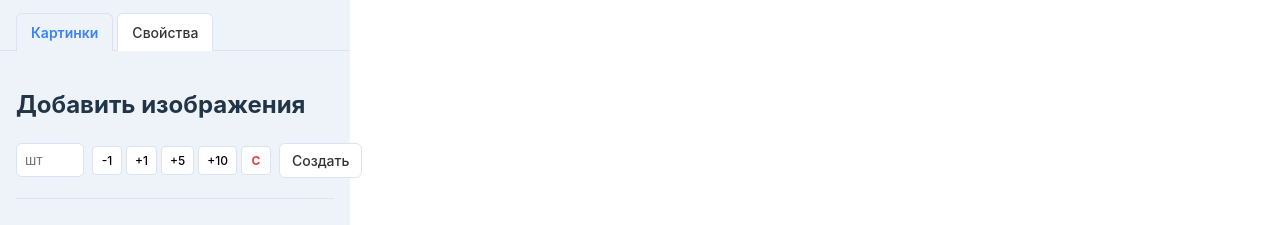
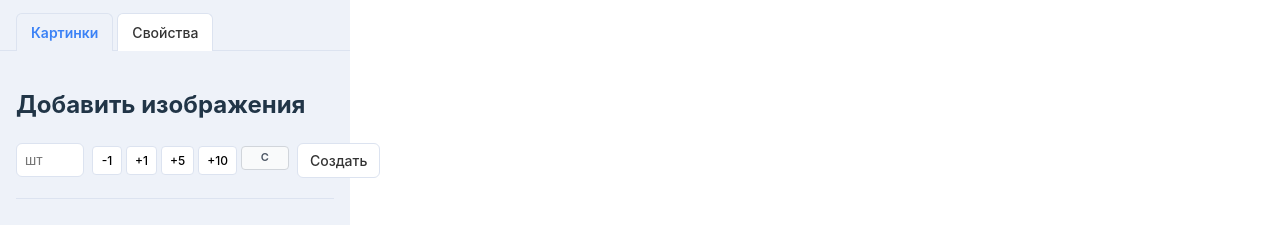
Before and after one commit to ldr989/plitka-assistant-v2, a React (Vite) app: page / in a window 1280 px wide. Shown: the top 225 px of the page. Built offline with nearby package versions, Linux system fonts and the light colour scheme.

Commit message:
add Clear button to properties for resetting values in Template Editor

```diff
--- a/src/App.css
+++ b/src/App.css
@@ -3,9 +3,10 @@ body,
 html {
     margin: 0;
     padding: 0;
-    font-family: -apple-system, BlinkMacSystemFont, "Segoe UI", "Roboto",
-        "Oxygen", "Ubuntu", "Cantarell", "Fira Sans", "Droid Sans",
-        "Helvetica Neue", sans-serif;
+    font-family:
+        -apple-system, BlinkMacSystemFont, "Segoe UI", "Roboto", "Oxygen",
+        "Ubuntu", "Cantarell", "Fira Sans", "Droid Sans", "Helvetica Neue",
+        sans-serif;
 }
 
 /* Главный контейнер приложения */
@@ -150,6 +151,7 @@ html {
     display: flex;
     align-items: center;
     gap: 12px;
+    z-index: 20; /* Повысили z-index, чтобы не перекрывался контентом */
 }
 
 .status-bar p {
@@ -243,16 +245,17 @@ hr {
     margin: 0;
 }
 
+/* --- Обновленные стили списка для Drag & Drop --- */
 .template-list li {
     display: flex;
-    justify-content: space-between;
-    align-items: center;
+    align-items: center; /* Выравнивание по центру по вертикали */
     padding: 10px;
     background-color: #fff;
     border: 1px solid #dce3f0;
     border-radius: 6px;
     margin-bottom: 8px;
     min-height: 38px;
+    touch-action: none; /* Важно для dnd-kit на мобильных/планшетах */
 }
 
 .template-info {
@@ -276,7 +279,19 @@ hr {
 .template-actions {
     display: flex;
     align-items: center;
-    gap: 4px;
+    justify-content: flex-end; /* Кнопки прижаты вправо */
+    gap: 6px;
+    margin-top: 4px;
+    padding-top: 8px;
+    /* Если это внутри карточки свойства, добавляем разделитель сверху (опционально) */
+    /* border-top: 1px solid #f3f4f6; */
+}
+
+/* Фикс для списка шаблонов (там нет border-top) */
+.template-list-container .template-actions {
+    margin-top: 0;
+    padding-top: 0;
+    border-top: none;
 }
 
 .button.small {
@@ -295,16 +310,7 @@ hr {
     border-radius: 50%;
 }
 
-.button.icon-button svg {
-    width: 16px;
-    height: 16px;
-    stroke: #333;
-}
-
-.button.icon-button:hover {
-    background-color: #e4e6eb;
-}
-
+/* Особый стиль для кнопки удаления (корзина) */
 .button.icon-button.danger {
     background-color: transparent;
     border-color: transparent;
@@ -316,6 +322,16 @@ hr {
 
 .button.icon-button.danger svg {
     stroke: #e53e3e;
+}
+
+.button.icon-button svg {
+    width: 16px;
+    height: 16px;
+    stroke: #333;
+}
+
+.button.icon-button:hover {
+    background-color: #e4e6eb;
 }
 
 /* --- Стили для Редактора Шаблонов --- */
@@ -471,17 +487,55 @@ hr {
     width: 100px;
 }
 
-/* --- Стили для кнопки "Calc" --- */
+/* --- НОВЫЕ СТИЛИ ДЛЯ КНОПОК CALC И CLEAR --- */
+.calc-button,
+.clear-button {
+    font-size: 11px !important;
+    padding: 4px 8px !important;
+    text-transform: uppercase;
+    font-weight: 600;
+    letter-spacing: 0.5px;
+    min-width: 48px;
+    display: inline-flex;
+    align-items: center;
+    justify-content: center;
+    height: 24px;
+    line-height: 1;
+    border-radius: 4px;
+    border: 1px solid transparent; /* Базовая граница */
+    cursor: pointer;
+}
+
+/* Стиль кнопки Calc */
+.calc-button {
+    background-color: #e6f7ff;
+    border-color: #91d5ff;
+    color: #096dd9;
+}
+
+.calc-button:hover {
+    background-color: #bae7ff;
+    border-color: #69c0ff;
+}
+
+/* Стиль кнопки Clear (нейтральный, но текст чуть темнее) */
+.clear-button {
+    background-color: #f9fafb;
+    border-color: #d1d5db;
+    color: #4b5563;
+}
+
+.clear-button:hover {
+    background-color: #f3f4f6;
+    border-color: #9ca3af;
+    color: #374151;
+}
+
+/* Чтобы перебить старый селектор .button.calc-button, если он где-то остался */
 .button.calc-button {
     background-color: #e6f7ff;
     border-color: #91d5ff;
     color: #096dd9;
-    font-weight: bold;
-}
-
-.button.calc-button:hover {
-    background-color: #bae7ff;
-    border-color: #69c0ff;
 }
 
 /* --- Стили для раздела "Свойства плитки" --- */
@@ -539,7 +593,7 @@ hr {
     background-color: #eef2f9;
 }
 
-/* --- ИСПРАВЛЕНИЕ: Восстановлен стиль для action-buttons-grid --- */
+/* --- Сетки кнопок --- */
 .action-buttons-grid {
     display: grid;
     grid-template-columns: 1fr 1fr 1fr;
@@ -594,7 +648,10 @@ hr {
 }
 
 .search-bar-container .clear-button {
+    /* Это кнопка "C" в поиске, не путать с Clear Value */
     flex-shrink: 0;
+    min-width: 30px;
+    color: #e53e3e;
 }
 
 .extra-actions-container {
@@ -638,7 +695,7 @@ hr {
     margin: 0;
 }
 
-/* --- Стили для Drag & Drop --- */
+/* --- Стили для Drag & Drop элементов --- */
 .prop-number {
     font-size: 14px;
     color: #888;
@@ -657,13 +714,6 @@ hr {
     cursor: grabbing;
 }
 
-/* --- Стили для DRAG & DROP и нового заголовка --- */
-
-.template-list li {
-    display: flex;
-    align-items: center;
-}
-
 .handle-wrapper {
     display: flex;
     align-items: center;
@@ -676,22 +726,7 @@ hr {
     cursor: grabbing;
 }
 
-.properties-header {
-    display: flex;
-    justify-content: space-between;
-    align-items: center;
-    margin-bottom: 10px;
-}
-
-.properties-header h3 {
-    margin: 0;
-}
-
-/* ========================================================== */
-/* НОВЫЕ СТИЛИ ДЛЯ МОДАЛКИ И ФИЛЬТРА (ДОБАВЛЕНЫ В КОНЕЦ)     */
-/* ========================================================== */
-
-/* 1. Группировка кнопок импорта */
+/* --- Группировка кнопок импорта --- */
 .import-actions-row {
     display: flex;
     gap: 8px;
@@ -699,7 +734,7 @@ hr {
 }
 
 .import-actions-row .button {
-    flex: 1; /* Кнопки Импорта растягиваются равномерно */
+    flex: 1;
 }
 
 /* Кнопка "Фильтр" (шестеренка) */
@@ -710,7 +745,10 @@ hr {
     border-radius: 6px;
 }
 
-/* 2. МОДАЛЬНОЕ ОКНО */
+/* ========================================================== */
+/* МОДАЛЬНОЕ ОКНО И ФИЛЬТР                                  */
+/* ========================================================== */
+
 .modal-overlay {
     position: fixed;
     top: 0;
@@ -734,13 +772,10 @@ hr {
     display: flex;
     flex-direction: column;
     box-shadow: 0 4px 12px rgba(0, 0, 0, 0.15);
-    /* box-sizing: border-box нужен здесь, чтобы паддинги не ломали размер */
     box-sizing: border-box;
     overflow: hidden;
 }
 
-/* Принудительно устанавливаем box-sizing для всех элементов ВНУТРИ модалки,
-   чтобы они вели себя предсказуемо и не ломали верстку инпутов */
 .modal-content * {
     box-sizing: border-box;
 }
@@ -763,12 +798,11 @@ hr {
 .filter-controls {
     display: flex;
     flex-direction: column;
-    gap: 0; /* Инпут прилипает к списку */
+    gap: 0;
     margin-bottom: 12px;
     flex-shrink: 0;
 }
 
-/* Инпут поиска в модалке - растягиваем на 100% */
 .filter-controls .input-field {
     width: 100%;
     margin-bottom: 0;
@@ -777,7 +811,6 @@ hr {
     padding: 8px 12px;
 }
 
-/* Список результатов (Listbox) */
 .filter-list-container {
     height: 100px;
     overflow-y: auto;
@@ -809,13 +842,11 @@ hr {
     color: #fff;
 }
 
-/* Кнопка "Добавить" */
 .add-btn {
     margin-top: 8px;
     margin-bottom: 8px;
 }
 
-/* Список тегов (Центральная скроллируемая часть) */
 .tags-container {
     flex: 1;
     overflow-y: auto;
@@ -866,7 +897,6 @@ hr {
     margin-top: 10px;
 }
 
-/* Футер модалки (Кнопки) */
 .modal-actions {
     display: flex;
     justify-content: space-between;
--- a/src/components/Icon.jsx
+++ b/src/components/Icon.jsx
@@ -91,12 +91,11 @@ function Icon({ name }) {
                     strokeLinejoin="round"
                 >
                     <polyline points="3 6 5 6 21 6"></polyline>
-                    <path d="M19 6v14a2 2 0 0 1-2 2H7a2 2 0 0 1-2-2V6m3 0V4a2 2 0 0 1 2-2h4a2 2 0 0 1 2 2v2"></path>
+                    <path d="M19 6v14a2 2 0 0 1-2 2H7a2 2 0 0 1-2-2V6m3 0V4a2 2 0 0 1 2-2h4a2 2 0 0 1 2-2v2"></path>
                     <line x1="10" y1="11" x2="10" y2="17"></line>
                     <line x1="14" y1="11" x2="14" y2="17"></line>
                 </svg>
             );
-        // --- ИЗМЕНЕНИЕ: SVG для 'gear' полностью заменен ---
         case "gear":
             return (
                 <svg
--- a/src/components/TemplateEditor.jsx
+++ b/src/components/TemplateEditor.jsx
@@ -34,6 +34,7 @@ function SortablePropertyItem({
     prop,
     index,
     onEdit,
+    onClearValue,
     onDelete,
     onCalculate,
     onRecalculateShape,
@@ -83,6 +84,16 @@ function SortablePropertyItem({
                         Calc
                     </button>
                 )}
+
+                {/* Кнопка очистки (теперь текстовая, как Calc) */}
+                <button
+                    className="button small clear-button"
+                    title="Очистить значение"
+                    onClick={() => onClearValue(prop.id)}
+                >
+                    Clear
+                </button>
+
                 <button
                     className="button small icon-button"
                     title="Редактировать свойство"
@@ -301,6 +312,14 @@ function TemplateEditor({
                 return arrayMove(items, oldIndex, newIndex);
             });
         }
+    };
+
+    // --- ОБРАБОТЧИК ОЧИСТКИ ЗНАЧЕНИЯ ---
+    const handleClearPropertyValue = (propId) => {
+        setProperties((prev) =>
+            prev.map((p) => (p.id === propId ? { ...p, value: "" } : p)),
+        );
+        manageStatus("Значение очищено", 1000);
     };
 
     const calculatePropertyValue = useCallback(
@@ -757,6 +776,9 @@ function TemplateEditor({
                                                 (p) => p.id === prop.id,
                                             )}
                                             onEdit={() => handleEditClick(prop)}
+                                            onClearValue={
+                                                handleClearPropertyValue
+                                            }
                                             onDelete={() =>
                                                 handleDeleteProperty(prop.id)
                                             }
```
